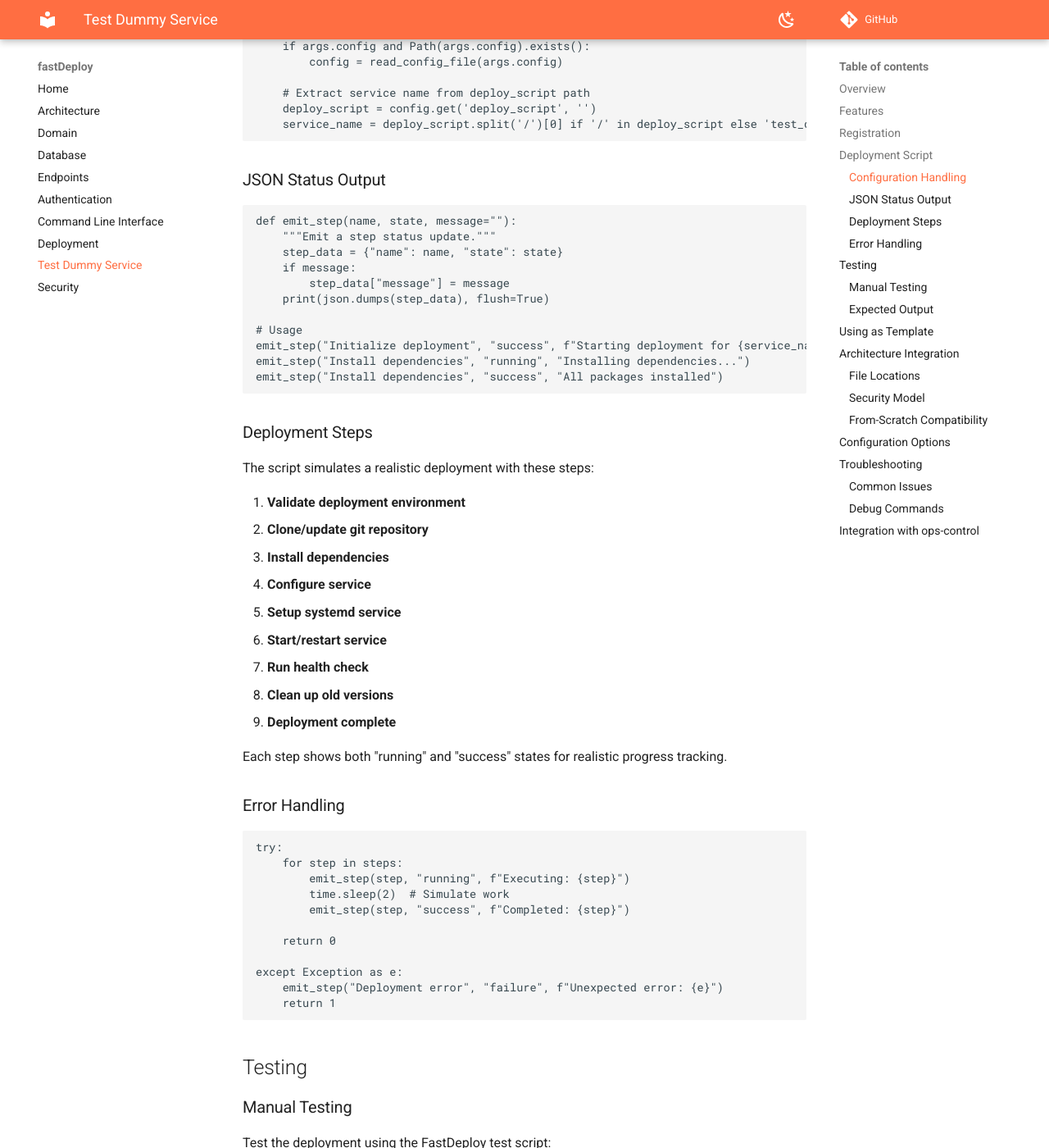
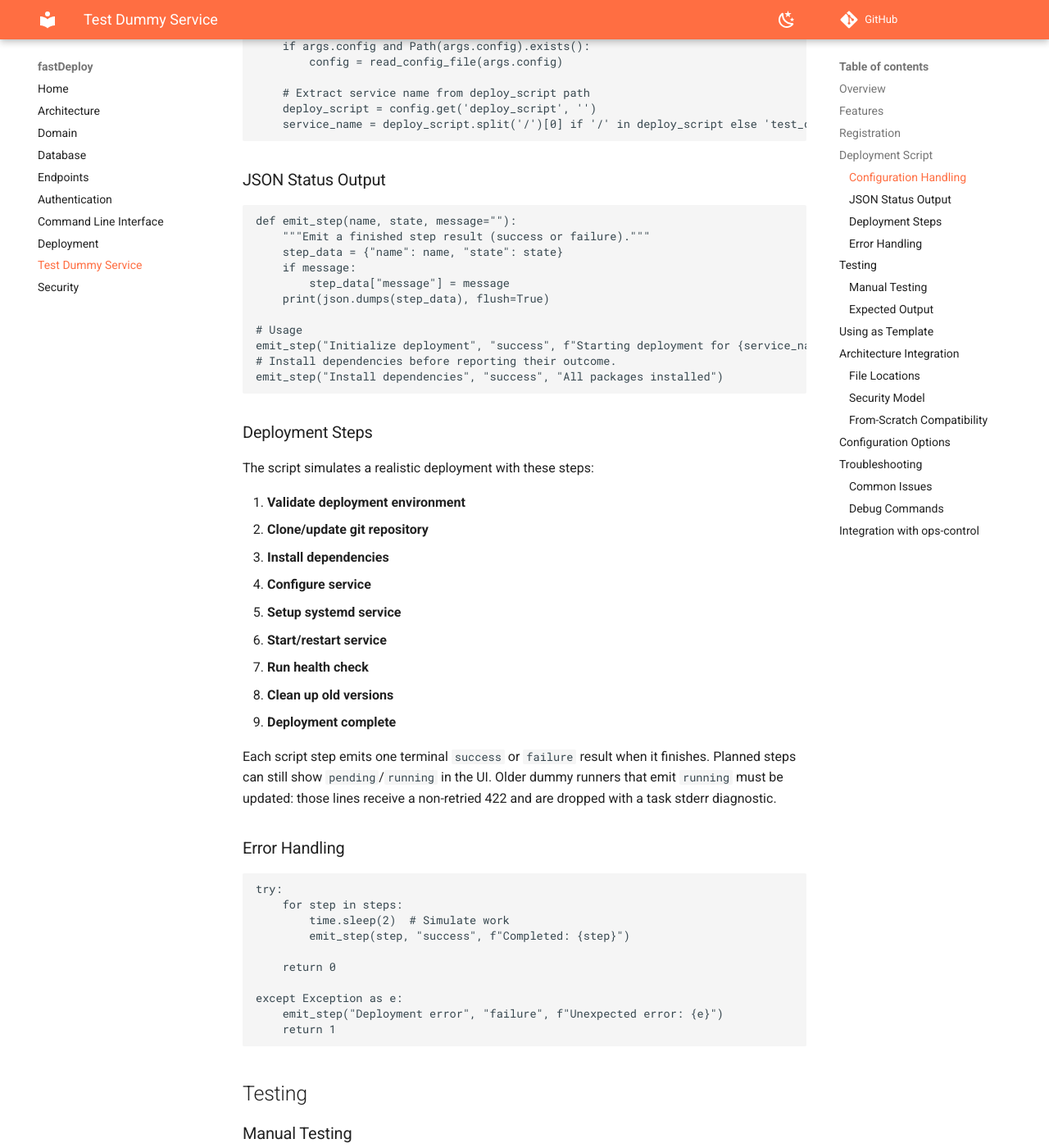
Before and after one commit to ephes/fastdeploy, an MkDocs documentation site: the page built from docs/test-dummy.md, in a window 1280 px wide and 1400 px high, scrolled down 1238 px. Shown: the whole window at 82% size. Built offline with MkDocs 1.6.1 and Material for MkDocs 9.7.7, drawn with Linux system fonts in a browser that asks for light colours; comment, search, counter and statistics services are not loaded.

Commit message:
Require terminal states in finished step reports

````diff
--- a/docs/test-dummy.md
+++ b/docs/test-dummy.md
@@ -61,7 +61,7 @@ def main():
 
 ```python
 def emit_step(name, state, message=""):
-    """Emit a step status update."""
+    """Emit a finished step result (success or failure)."""
     step_data = {"name": name, "state": state}
     if message:
         step_data["message"] = message
@@ -69,7 +69,7 @@ def emit_step(name, state, message=""):
 
 # Usage
 emit_step("Initialize deployment", "success", f"Starting deployment for {service_name}")
-emit_step("Install dependencies", "running", "Installing dependencies...")
+# Install dependencies before reporting their outcome.
 emit_step("Install dependencies", "success", "All packages installed")
 ```
 
@@ -87,14 +87,15 @@ The script simulates a realistic deployment with these steps:
 8. **Clean up old versions**
 9. **Deployment complete**
 
-Each step shows both "running" and "success" states for realistic progress tracking.
+Each script step emits one terminal `success` or `failure` result when it finishes. Planned steps
+can still show `pending`/`running` in the UI. Older dummy runners that emit `running` must be
+updated: those lines receive a non-retried 422 and are dropped with a task stderr diagnostic.
 
 ### Error Handling
 
 ```python
 try:
     for step in steps:
-        emit_step(step, "running", f"Executing: {step}")
         time.sleep(2)  # Simulate work
         emit_step(step, "success", f"Completed: {step}")
 
````
Also changed, not shown: CHANGELOG.md (+5 -1 lines), docs/deployment.md (+8 -3 lines), docs/endpoints.md (+15 -10 lines), 5 other files.
